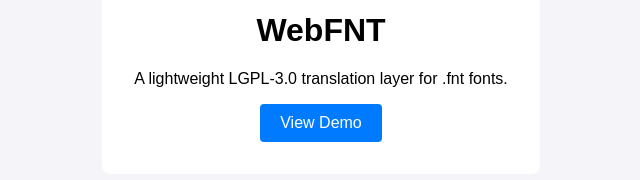
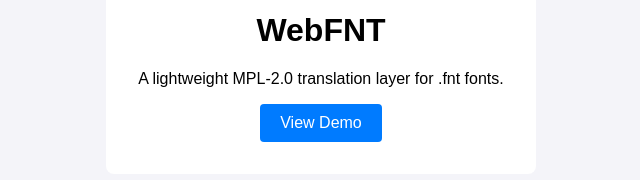
Before and after one commit to Hexadecinull/WebFNT, a website: page index.html in a window 1280 px wide. Shown: the part 334-514 px from the top of the page, 319-959 px from the left. Drawn offline with Linux system fonts and the light colour scheme.

Commit message:
Full switch to MPL

```diff
--- a/index.html
+++ b/index.html
@@ -13,7 +13,7 @@
 <body>
     <div class="card">
         <h1>WebFNT</h1>
-        <p>A lightweight LGPL-3.0 translation layer for .fnt fonts.</p>
+        <p>A lightweight MPL-2.0 translation layer for .fnt fonts.</p>
         <button onclick="window.location.href='./examples/index.html'">View Demo</button>
     </div>
 </body>
--- a/package.json
+++ b/package.json
@@ -1,6 +1,6 @@
 {
   "name": "webfnt",
-  "version": "1.0.0",
+  "version": "1.0.1",
   "description": "Lightweight .fnt to CSS translation layer",
   "main": "src/index.js",
   "type": "module",
@@ -9,7 +9,7 @@
     "lint": "eslint src/**/*.js",
     "build": "echo 'No build step needed for ESM'"
   },
-  "license": "LGPL-3.0",
+  "license": "MPL-2.0",
   "devDependencies": {
     "eslint": "^8.56.0",
     "vitest": "^1.2.0"
```
Also changed, not shown: README.md, 1 other file.
